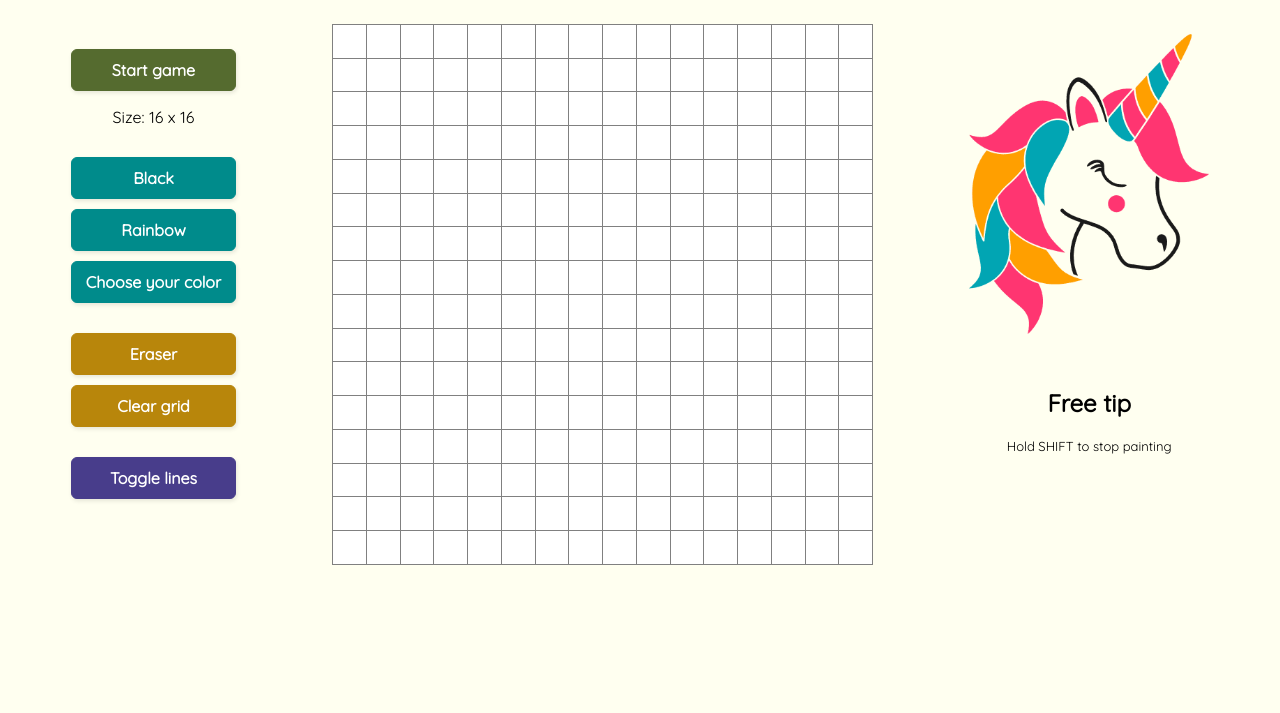
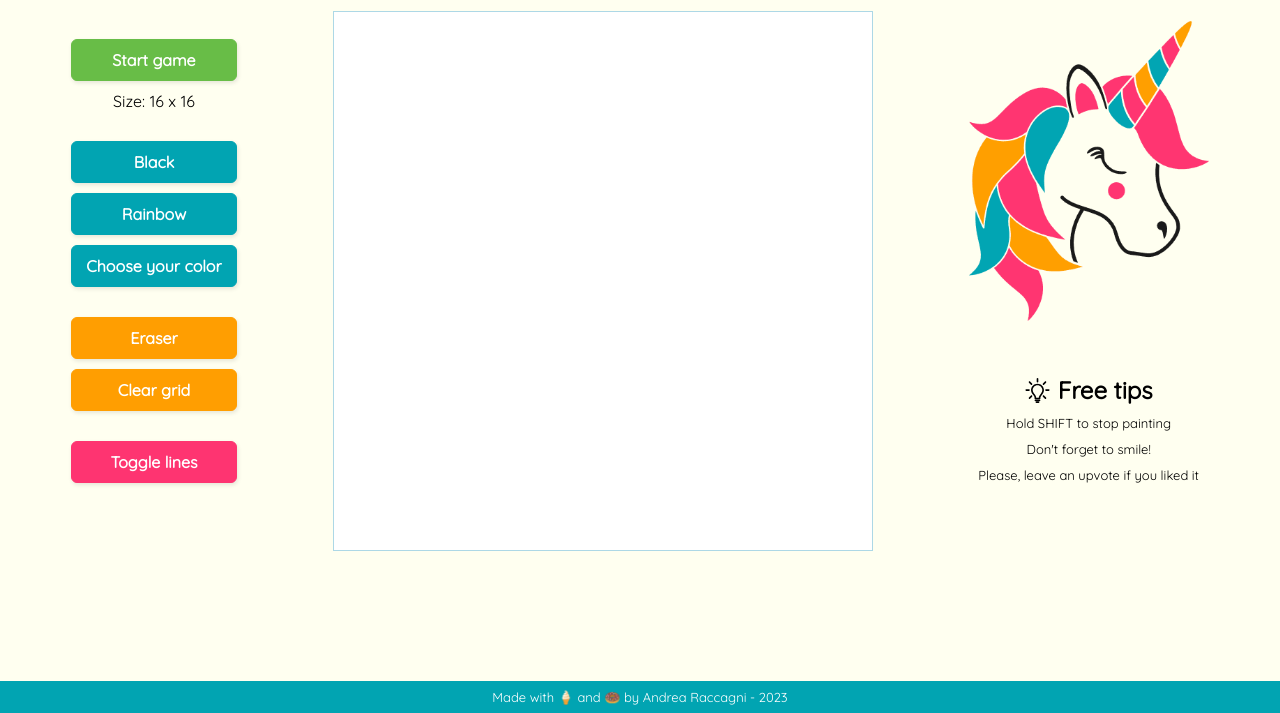
Before and after one commit to AndreaRaccagni/Etch-A-Sketch, a plain HTML site: page index.html in a window 1280 px wide. Shown: the part 87-800 px from the top of the page. Drawn offline with Linux system fonts and the light colour scheme.

Commit message:
Update images and add toggleGrid function

```diff
--- a/index.html
+++ b/index.html
@@ -6,14 +6,16 @@
     <title>Etch a Sketch!</title>
     <script src="./main.js" defer></script>
     <link rel="stylesheet" type="text/css" href="./style.css"></link>
+    <link rel="icon" href="./images/favicon.ico" />
+    <link rel="alternate icon" href="./images/favicon.ico" type="image/png" sizes="16x16" />
   </head>
   <body>
 
     <div id="container">
       <div id="title">
-        <div><img src="./images/icecream.png" style="height: 40px; rotate: 15deg;"/></div>
+        <div><img src="./images/celeste.svg" alt="Celeste (my daughter)" style="height: 40px; rotate: 8deg;"/></div>
         <h1>Celeste's Etch a Sketch</h1>
-        <div><img src="./images/rainbow.png" style="height: 50px;"/></div>
+        <div><img src="./images/rainbow.png" alt="Rainbow" style="height: 50px; rotate: -5deg;"/></div>
       </div>
       <div id="game">
         <div id="commands">
@@ -22,11 +24,11 @@
             <p id="grid-info"></p>
           </div>
           <div id="menu-btns-container">
-            <button class="menu-btn btn-black">Black</button>
-            <button class="menu-btn btn-rainbow">Rainbow</button>
-            <button class="menu-btn btn-select">Choose your color</button>
+            <button class="menu-btn btn-color btn-black">Black</button>
+            <button class="menu-btn btn-color btn-rainbow">Rainbow</button>
+            <button class="menu-btn btn-color btn-select">Choose your color</button>
             <span class="btns-space"></span>
-            <button id="erase-cell" class="menu-btn btn-eraser">Eraser</button>
+            <button id="erase-cell" class="menu-btn btn-eraser cell-eraser">Eraser</button>
             <button id="erase-grid" class="menu-btn btn-eraser">Clear grid</button>
             <span class="btns-space"></span>
             <button id="toggle-lines" class="menu-btn btn-borders">Toggle lines</button>
@@ -35,16 +37,21 @@
         </div>
         <div id="grid-container"></div>
         <div id="rules">
-          <img src="./images/unicorn.png" style="height: 300px; margin: 30px 0;"/>
+          <img src="./images/unicorn.png" alt="Unicorn" style="height: 300px; margin: 30px 0;"/>
           <div id="tips">
-            <h2 >Free tip</h2>
+            <div id="tips-title">
+              <img src="./images/idea.svg" alt="Lightbulb" style="height: 25px;">
+              <h2 >Free tips</h2>
+            </div>
             <p class="tip">Hold SHIFT to stop painting</p>
+            <p class="tip">Don't forget to smile!</p>
+            <p class="tip">Please, leave an upvote if you liked it</p>
           </div>
         </div>
-
       </div>
-
-
     </div>
+    <footer id="footer">
+      <p>Made with 🍦 and 🍩 by Andrea Raccagni - 2023</p>
+    </footer>
   </body>
 </html>
--- a/main.js
+++ b/main.js
@@ -4,6 +4,7 @@ const eraserButton = document.querySelector('.btn-eraser');
 const blackButton = document.querySelector('.btn-black');
 const rainbowButton = document.querySelector('.btn-rainbow');
 const clearButton = document.querySelector('#erase-grid');
+const toggleButton = document.querySelector('#toggle-lines');
 let color = 'black';
 let size = 0;
 let cells;
@@ -21,8 +22,8 @@ const changeBoxColor = (event) => {
 };
 
 const createGrid = (size = 16) => {
+  gridContainer.classList.add('outer-borders');
   gridContainer.textContent = '';
-  gridContainer.classList.add('new-grid');
   for (let i = 0; i < size; i++) {
     const row = document.createElement('div');
     row.classList = 'row';
@@ -83,6 +84,13 @@ const main = () => {
     });
   });
 
+  toggleButton.addEventListener('click', () => {
+    gridContainer.classList.toggle('new-grid');
+    Array.from(cells).forEach((cell) => {
+      cell.classList.toggle('cell-borders');
+    });
+  });
+
   createGrid();
 };
 
--- a/style.css
+++ b/style.css
@@ -1,12 +1,19 @@
 @import url('https://fonts.googleapis.com/css2?family=Quicksand&display=swap');
 
-* {
+*,
+*::before,
+*::after {
+  box-sizing: border-box;
+  padding: 0;
+  margin: 0;
   font-family: 'Quicksand', 'Gill Sans MT', Calibri, 'Trebuchet MS', sans-serif;
-  /* border: 1px solid gray; */
 }
 
 body {
   background-color: ivory;
+  min-height: 100vh;
+  display: flex;
+  flex-direction: column;
 }
 
 #container {
@@ -14,6 +21,7 @@ body {
   flex-direction: column;
   justify-items: center;
   align-items: start;
+  margin: 1.5rem 0;
 }
 
 #title {
@@ -38,10 +46,11 @@ body {
 
 #grid-info {
   text-align: center;
+  margin: 10px 0;
 }
 
 #title {
-  color: blue;
+  color: #39bdb4;
   margin: 0 auto;
 }
 
@@ -62,9 +71,8 @@ body {
   width: 540px;
 }
 
-.new-grid {
-  border-left: 1pt solid gray;
-  border-top: 1pt solid gray;
+.outer-borders {
+  border: 1pt solid lightblue;
 }
 
 .row {
@@ -74,16 +82,19 @@ body {
 
 .cell {
   display: flex;
-  border-right: 1pt solid gray;
-  border-bottom: 1pt solid gray;
   flex: 1;
+}
+
+.cell-borders {
+  border: 0.5pt solid lightblue;
+  border: 0.5pt solid lightblue;
 }
 
 #start-game,
 .menu-btn {
   width: 100%;
-  background: darkcyan;
-  border: 1px solid darkcyan;
+  background: #01a4b2;
+  border: 1px solid #01a4b2;
   border-radius: 6px;
   box-shadow: rgba(0, 0, 0, 0.1) 1px 2px 4px;
   box-sizing: border-box;
@@ -105,18 +116,23 @@ body {
   vertical-align: middle;
 }
 
+.menu-btn:hover,
+.menu-btn:active {
+  background-color: initial;
+  background-position: 0 0;
+  color: #01a4b2;
+}
+
+#start-game {
+  background: #68bd47;
+  border: 1px solid #68bd47;
+}
+
 #start-game:hover,
 #start-game:active {
   background-color: initial;
   background-position: 0 0;
-  color: darkolivegreen;
-}
-
-.menu-btn:hover,
-.menu-btn:active {
-  background-color: initial;
-  background-position: 0 0;
-  color: darkcyan;
+  color: #68bd47;
 }
 
 #start-game:active,
@@ -124,19 +140,35 @@ body {
   opacity: 0.5;
 }
 
-#start-game {
-  background: darkolivegreen;
-  border: 1px solid darkolivegreen;
+.btn-color:focus {
+  background-color: initial;
+  background-position: 0 0;
+  color: #01a4b2;
 }
 
 .btn-eraser {
-  background: darkgoldenrod;
-  border: 1px solid darkgoldenrod;
+  background: #ff9e01;
+  border: 1px solid #ff9e01;
+}
+
+.btn-eraser:hover,
+.btn-eraser:active,
+.cell-eraser:focus {
+  background-color: initial;
+  background-position: 0 0;
+  color: #ff9e01;
 }
 
 .btn-borders {
-  background: darkslateblue;
-  border: 1px solid darkslateblue;
+  background: #fe3471;
+  border: 1px solid #fe3471;
+}
+
+.btn-borders:hover,
+.btn-borders:active {
+  background-color: initial;
+  background-position: 0 0;
+  color: #fe3471;
 }
 
 .btns-space {
@@ -146,14 +178,32 @@ body {
 #image {
   display: flex;
   flex-direction: column;
-  justify-items: start;
+  justify-content: start;
   align-items: center;
+}
+
+#tips-title {
+  display: flex;
+  justify-content: center;
+  align-items: center;
+  gap: 8px;
 }
 
 #tips {
   text-align: center;
+  margin-top: 20px;
 }
 
 .tip {
   font-size: small;
+  margin: 10px 0;
 }
+
+#footer {
+  color: white;
+  font-size: small;
+  background: #01a4b2;
+  padding: 8px;
+  margin-top: auto;
+  text-align: center;
+}
```
Also changed, not shown: images/celeste.svg (added), images/favicon.ico (added), images/icecream.png (deleted), images/idea.svg (added).
